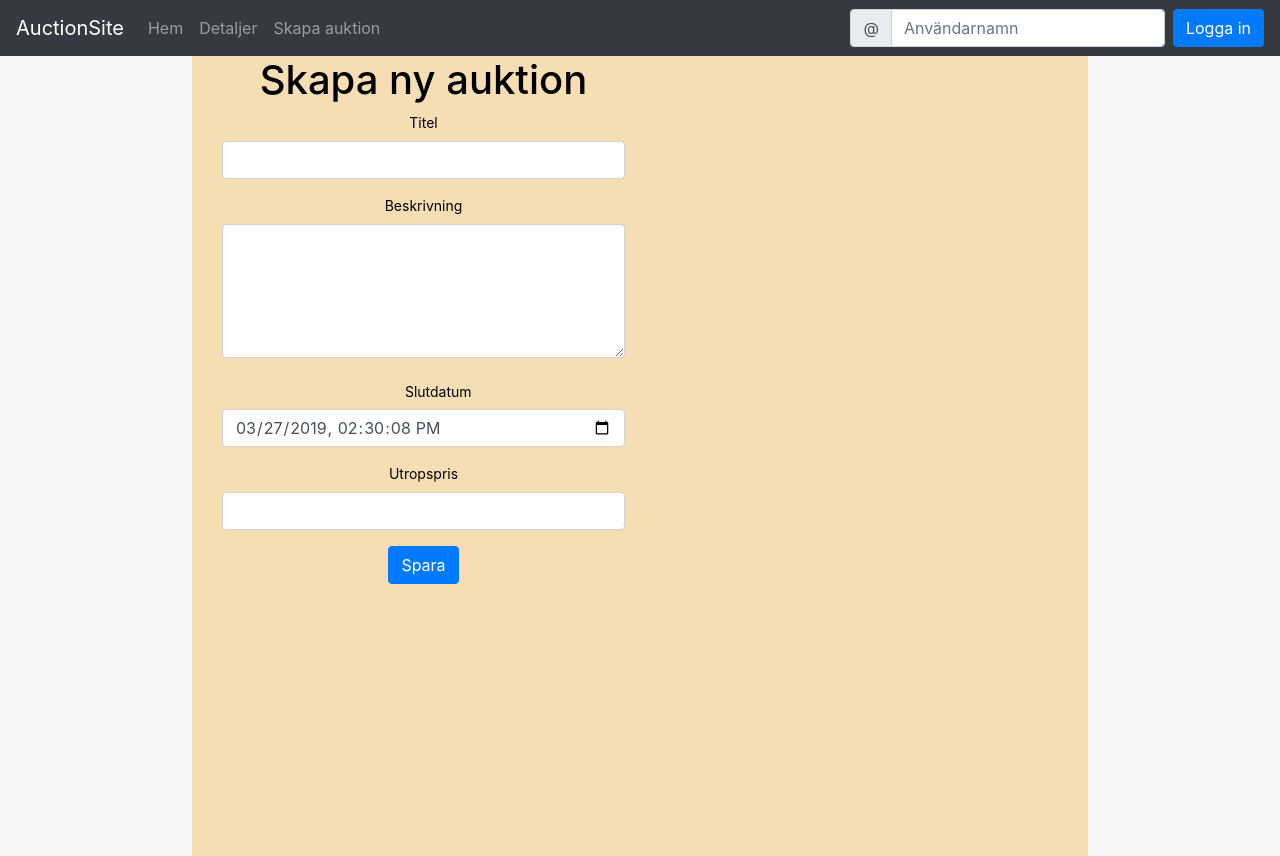
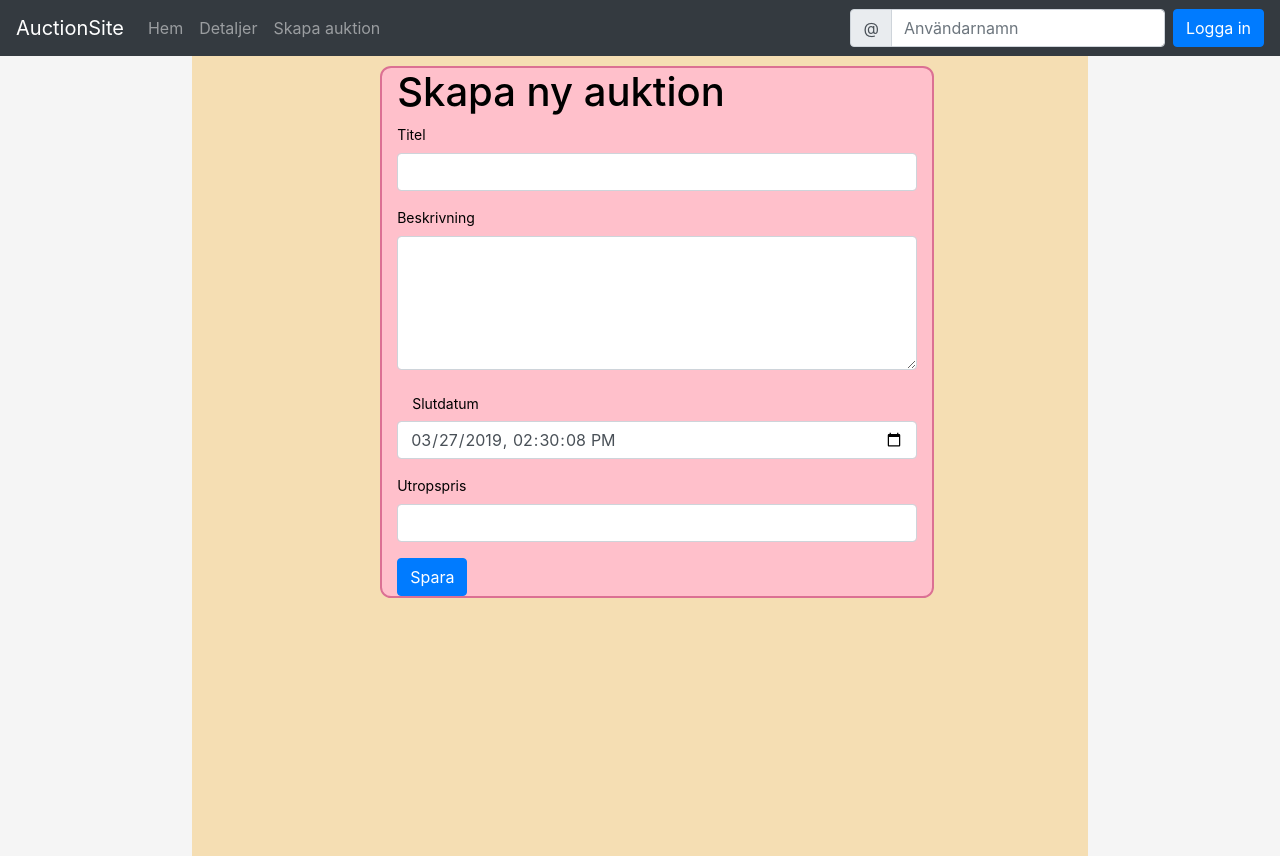
Before and after one commit to Ronnehag/Nackowski2000, a React (Create React App) app: page /newauction in a window 1280 px wide. Built offline with nearby package versions, Linux system fonts and the light colour scheme; no server answers.

Commit message:
Added CSS and bootstrap-cards to the auctions@Home and CSS to Create Auction

```diff
--- a/src/components/Auctions/Auction.js
+++ b/src/components/Auctions/Auction.js
@@ -1,18 +1,28 @@
 import React from 'react';
+export default class Auction extends React.Component {
 
-export default class Auction extends React.Component
-{
-    render()
-    {
-        console.log(this.props.item)
+    render() {
+        console.log(this.props.item.SlutDatum)
         console.log(this.props)
+        var date = new Date(this.props.item.SlutDatum.replace('T', ' '));
+        console.log()
 
-        return(
-        <div className="row">
-            <div className="col-lg-12">
-                <div><h6>Titel: {this.props.item.Titel} </h6> <p>Datum: {this.props.item.SlutDatum}</p></div>
-                <p>Beskrivning: {this.props.item.Beskrivning}</p>
+        return (
+            <div className="col-lg-4 cardSizing">
+                <div className="card">
+                    <img class="card-img-top" src="https://picsum.photos/200/300/?random" alt="Card image cap" />
+                    <div className="card-body">
+                        <h6 className="card-title">Titel: {this.props.item.Titel} </h6>
+                        <p className="card-text">Beskrivning: {this.props.item.Beskrivning}</p>
+                    </div>
+                    <ul className="list-group list-group-flush">
+                        <li className="list-group-item"> <p>Skapad: {date.toLocaleString()} Utropspris: {this.props.item.Utropspris}kr</p> </li>
+                        <li className="list-group-item"></li>
+                    </ul>
+                </div>
+
+
             </div>
-        </div>);
+        );
     }
 }
--- a/src/components/Auctions/AuctionList.js
+++ b/src/components/Auctions/AuctionList.js
@@ -14,7 +14,7 @@ class AuctionList extends React.Component {
             )
         })
         return (
-            <div>
+            <div className="row">
                 {auctionList}
             </div>
         )
--- a/src/components/Auctions/CreateNewAuction.js
+++ b/src/components/Auctions/CreateNewAuction.js
@@ -39,7 +39,9 @@ class CreateNewAuction extends Component {
 
     render() {
 
-        return (<div className="col-6">
+        return (
+        <div className="createAuctionContainer">
+        <div className="col-6 createAuctionForm">
             <h1>Skapa ny auktion</h1>
             <form onSubmit={this.handleSubmit}>
                 <div className="form-group">
@@ -60,6 +62,7 @@ class CreateNewAuction extends Component {
                 </div>
                 <button type="submit" className="btn btn-primary">Spara</button>
             </form>
+        </div>
         </div>);
     }
 }
--- a/src/index.css
+++ b/src/index.css
@@ -1,3 +1,4 @@
+/*Övergripande CSS för hela sidan*/
 body {
   background-color: whitesmoke;
   margin: 0;
@@ -8,14 +9,14 @@ body {
   -webkit-font-smoothing: antialiased;
   -moz-osx-font-smoothing: grayscale;
 }
-
 code {
   font-family: source-code-pro, Menlo, Monaco, Consolas, "Courier New",
     monospace;
 }
-
+.cardSizing{
+  padding: 4px;
+}
 .container {
-  text-align: center;
   background-color: wheat;
   min-height: 100vh;
   flex-direction: column;
@@ -23,11 +24,29 @@ code {
   color: black;
   max-width: 70%;
 }
+.container-fluid{
+  padding: 0;
+}
+
+/*---------------------------------------------------------------------------*/
+/*Hem*/
+img{
+  max-height: 300px;
+}
 .card{
-
   min-height: 400px;
 }
 
-.container-fluid{
-  padding: 0;
+/*Skapa Auktion*/
+.createAuctionContainer{
+  padding-top: 10px;
+  padding-left: 20%;
 }
+.createAuctionForm{
+  min-width: 80%;
+  background-color: pink;
+  border: 2px solid palevioletred;
+  border-radius: 2%;
+}
+
+/*Detaljer*/
```
